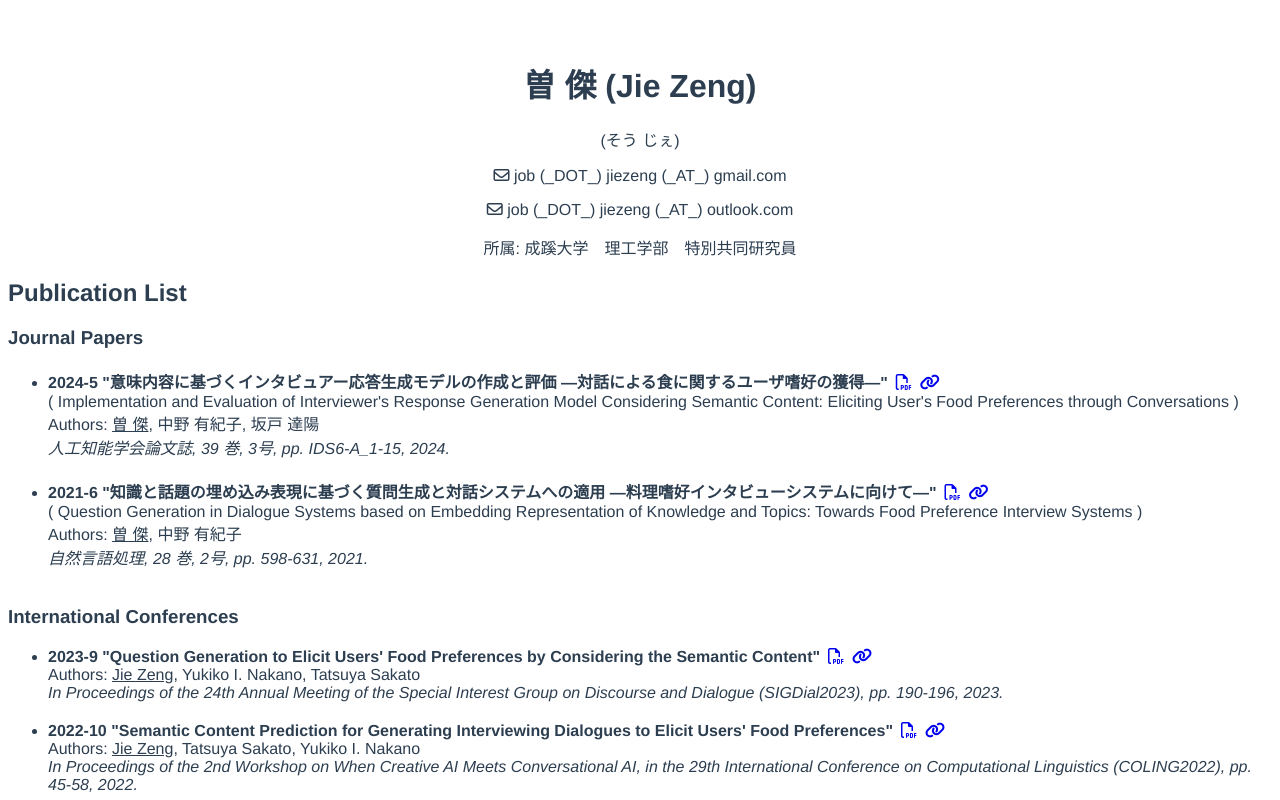
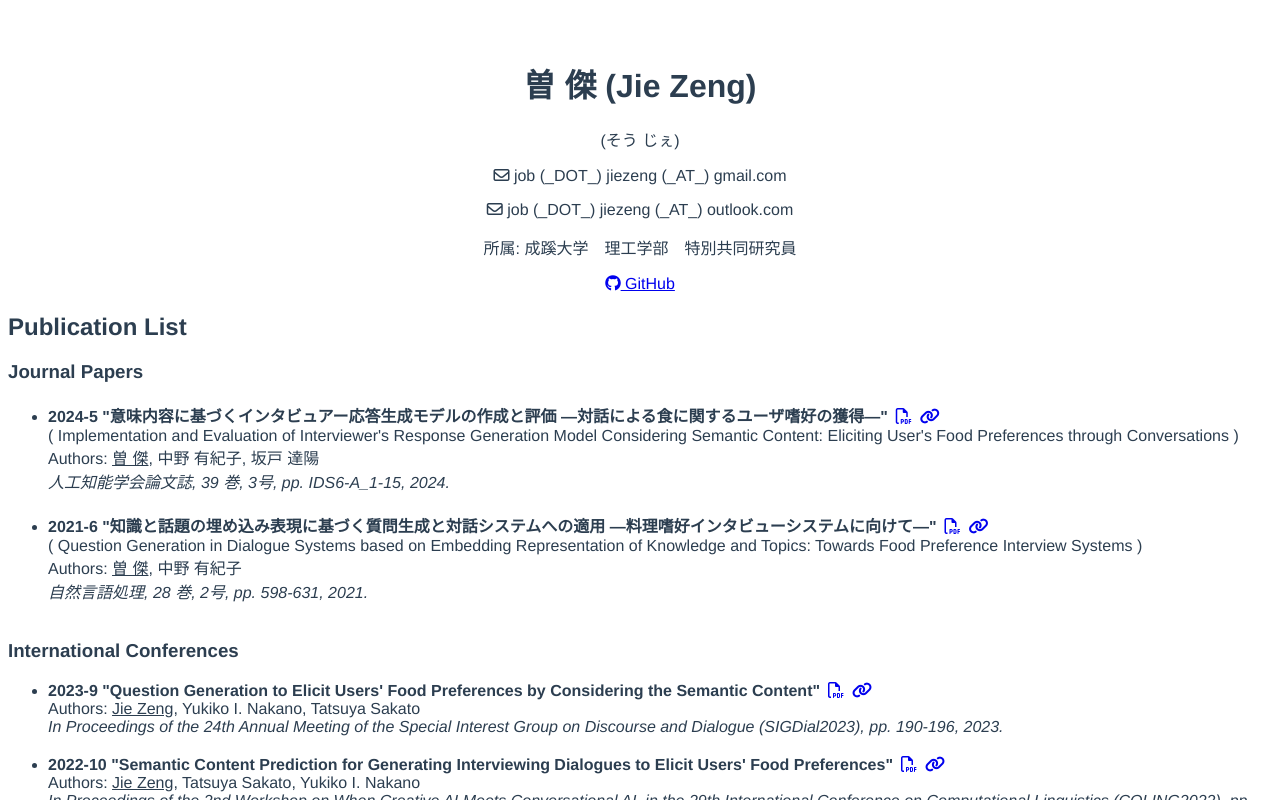
Before and after one commit to viajiefan/viajiefan.github.io, a Vue app: page / in a window 1280 px wide. Shown: the top 800 px of the page. Built offline with nearby package versions, Linux system fonts and the light colour scheme.

Commit message:
add github

```diff
--- a/src/components/TopComponent.vue
+++ b/src/components/TopComponent.vue
@@ -5,6 +5,7 @@
         <p> <i class="fa-regular fa-envelope"></i> {{descObj.Top.Mail1}}</p>
         <p> <i class="fa-regular fa-envelope"></i> {{descObj.Top.Mail2}}</p>
         <p> {{descObj.Top.Explain}} </p>
+        <p> <a href="https://github.com/viajiefan"> <i class="fa-brands fa-github"></i> GitHub</a> </p>
     </div>
 </template>
 
```
Also changed, not shown: 7 other files (tests, documents, lock files or other folders).
